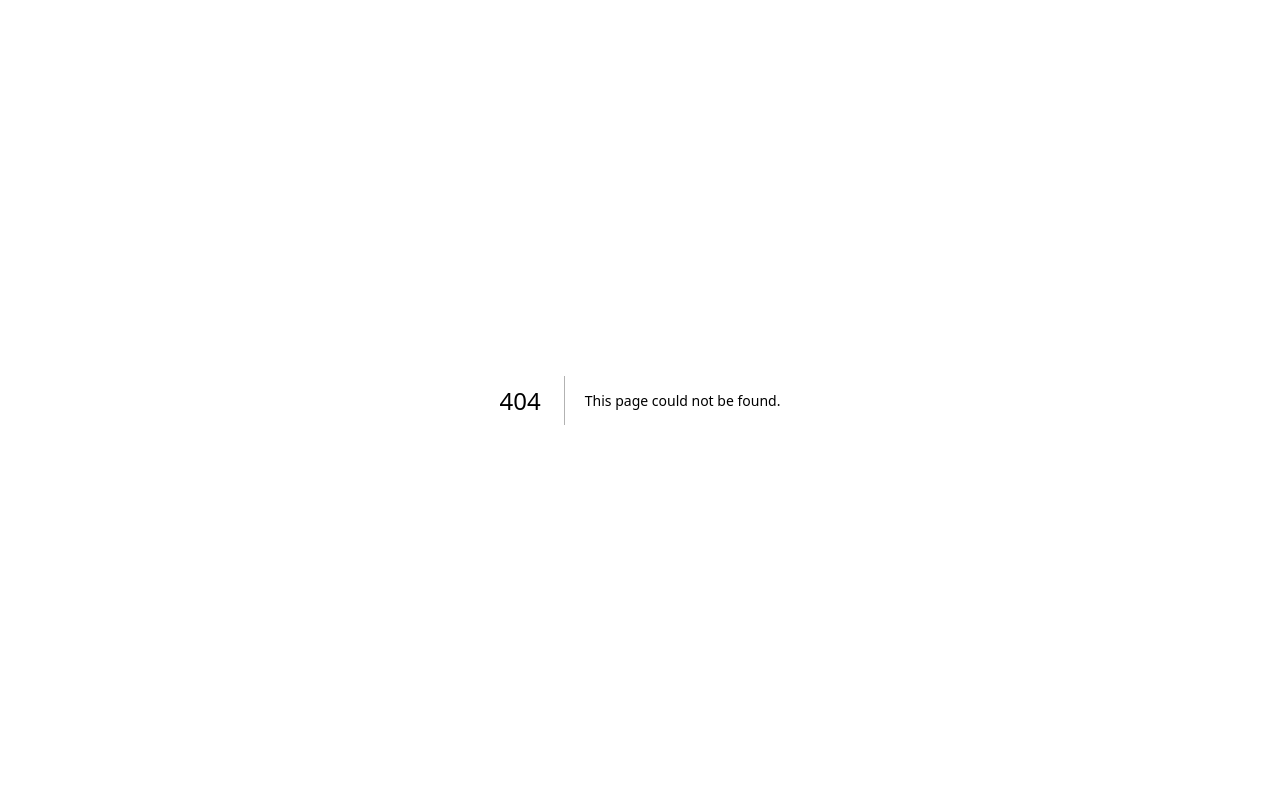
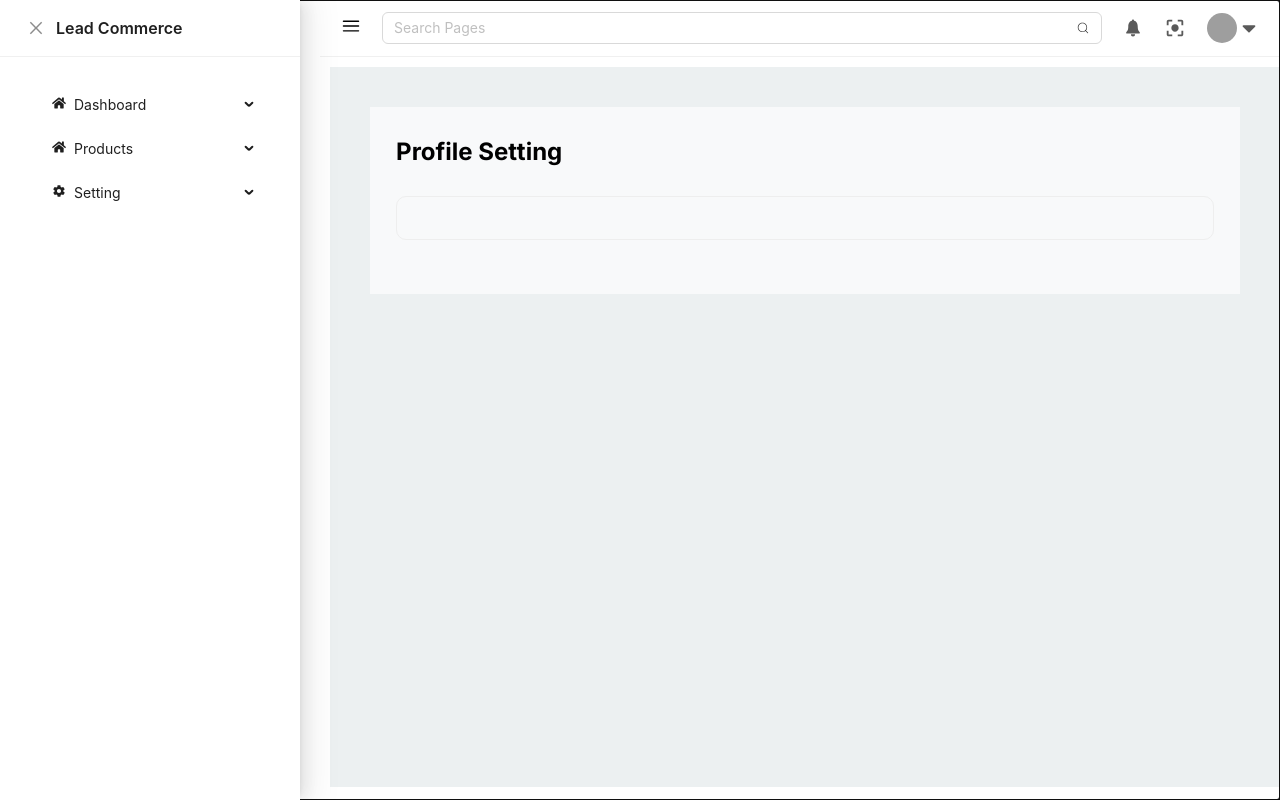
Before and after one commit to mahabubr/leadcommerce-client, a Next.js app: page /settings/profilesetting in a window 1280 px wide. Before the commit this address had no page. Built offline with nearby package versions, Linux system fonts and the light colour scheme; grey boxes are pictures that could not be loaded.

Commit message:
[working on profile setting page]

```diff
--- /dev/null
+++ b/src/app/(dashboard)/settings/profilesetting/page.tsx
@@ -0,0 +1,18 @@
+import React from "react";
+import style from "./static/profilesetting.module.css";
+const ProfileSetting = () => {
+  return (
+    <>
+      <section className={style.contentMain}>
+        <div className={style.contentHeader}>
+          <h2 className={style.contentTitle}>Profile Setting</h2>
+        </div>
+        <div className={style.card}>
+          <div className={style.cardBody}></div>
+        </div>
+      </section>
+    </>
+  );
+};
+
+export default ProfileSetting;
--- /dev/null
+++ b/src/app/(dashboard)/settings/profilesetting/static/profilesetting.module.css
@@ -0,0 +1,41 @@
+.contentMain {
+  padding: 30px 3%;
+  margin-left: auto;
+  margin-right: auto;
+  background-color: #f8f9fa;
+}
+
+.contentHeader {
+  display: -webkit-box;
+  display: -ms-flexbox;
+  display: flex;
+  -webkit-box-align: center;
+  -ms-flex-align: center;
+  align-items: center;
+  -webkit-box-pack: justify;
+  -ms-flex-pack: justify;
+  justify-content: space-between;
+  margin-bottom: 30px;
+}
+
+.contentHeader .contentTitle {
+    margin-bottom: 0;
+}
+
+.card {
+    margin-bottom: 24px;
+    -webkit-box-shadow: none;
+    box-shadow: none;
+    border: 1px solid #eee;
+    border-radius: 10px;
+    -webkit-transition-duration: 0.3s;
+    transition-duration: 0.3s;
+    overflow: hidden;
+}
+
+.cardBody {
+    -webkit-box-flex: 1;
+    -ms-flex: 1 1 auto;
+    flex: 1 1 auto;
+    padding: 1.3rem 1.3rem;
+}
--- a/src/components/ui/SideBar.tsx
+++ b/src/components/ui/SideBar.tsx
@@ -1,5 +1,6 @@
 import { Drawer, Menu } from "antd";
 import { FaHome } from "react-icons/fa";
+import { IoMdSettings } from "react-icons/io";
 import Link from "next/link";
 
 const { SubMenu } = Menu;
@@ -16,6 +17,14 @@ const sidebarData = [
     links: [
       { label: "All Products", href: "/dashboard" },
       { label: "View By Category", href: "/dashboard" },
+    ],
+  },
+  {
+    title: "Setting",
+    icon: <IoMdSettings />,
+    links: [
+      { label: "Profile setting", href: "/settings/profilesetting" },
+      // { label: "View By Category", href: "/dashboard" },
     ],
   },
 ];
```
Also changed, not shown: src/app/(dashboard)/settings/page.tsx (added, +9 -0 lines), 1 other file (tests, documents, lock files or other folders).
